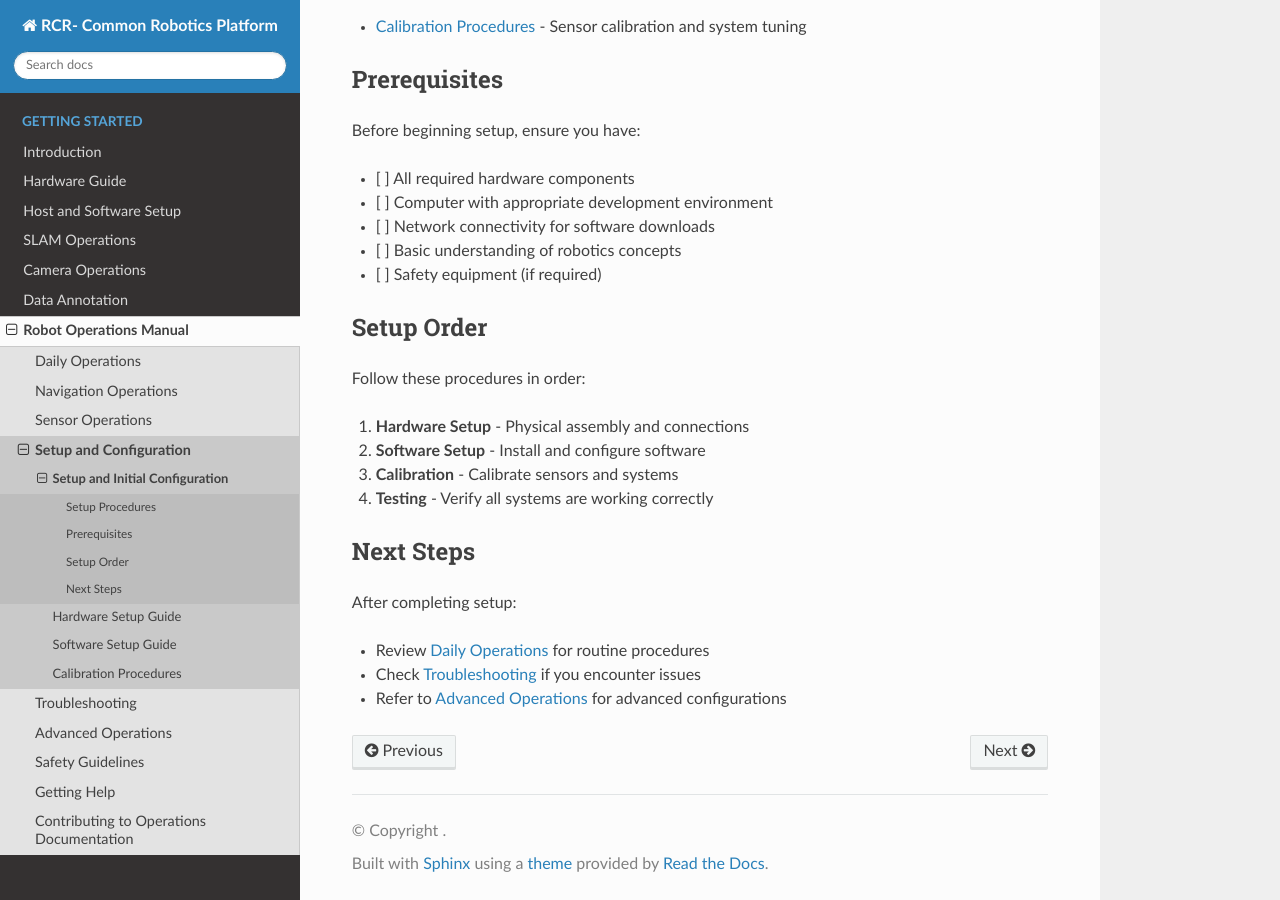
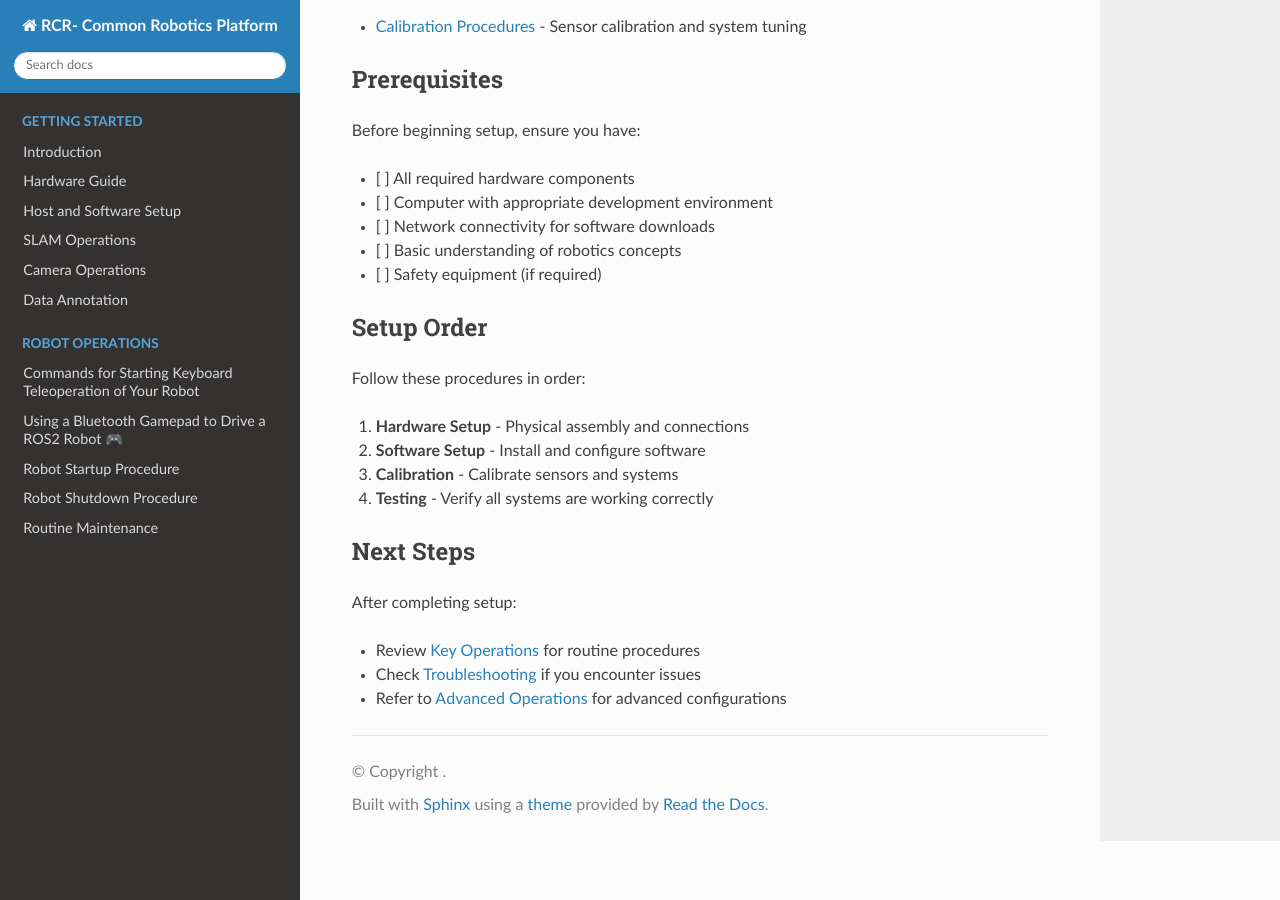
Before and after one commit to RoseCityRobotics/common_platform, a Sphinx documentation site: the page built from docs/source/operations/setup/index.md, in a window 1280 px wide and 900 px high, scrolled down 519 px. Built offline with Sphinx 7.4.7 and the Read the Docs theme 3.1.0, drawn with Linux system fonts in a browser that asks for light colours; some of the changed text lies outside the part shown.

Commit message:
updating nav list with operations at top level

````diff
--- a/docs/source/operations/index.md
+++ b/docs/source/operations/index.md
@@ -4,16 +4,16 @@
 
 > 🔗 **GitHub Repository**: [https://github.com/RoseCityRobotics/common_platform](https://github.com/RoseCityRobotics/common_platform) - Source code and issue tracking
 
-## Daily Operations
+## Key Operations
 
 ```{toctree}
 :maxdepth: 1
 
-daily_operations/KeyboardTeleop
-daily_operations/startup_procedure
-daily_operations/shutdown_procedure
-daily_operations/ROS2_Joystick
-daily_operations/maintenance
+keyboard_teleoperation
+ros2_joystick
+startup_procedure
+shutdown_procedure
+maintenance
 ```
 
 ## Navigation Operations
--- a/docs/source/operations/setup/index.md
+++ b/docs/source/operations/setup/index.md
@@ -36,6 +36,6 @@
 
 After completing setup:
 
-- Review [Daily Operations](../daily_operations/index.md) for routine procedures
+- Review [Key Operations](../index.md) for routine procedures
 - Check [Troubleshooting](../troubleshooting/index.md) if you encounter issues
 - Refer to [Advanced Operations](../advanced/index.md) for advanced configurations
````
Also changed, not shown: docs/source/index.md (+13 -1 lines), docs/source/operations/daily_operations/index.md (deleted, +0 -68 lines), docs/source/operations/setup/software_setup.md (+1 -1 lines), docs/source/operations/troubleshooting/index.md (+1 -1 lines), docs/source/slam/mapping.md (+1 -1 lines), docs/source/operations/keyboard_teleoperation.md (renamed from docs/source/operations/daily_operations/KeyboardTeleop.md), docs/source/operations/maintenance.md (renamed from docs/source/operations/daily_operations/maintenance.md), docs/source/operations/ros2_joystick.md (renamed from docs/source/operations/daily_operations/ROS2_Joystick.md), docs/source/operations/shutdown_procedure.md (renamed from docs/source/operations/daily_operations/shutdown_procedure.md), docs/source/operations/startup_procedure.md (renamed from docs/source/operations/daily_operations/startup_procedure.md).
